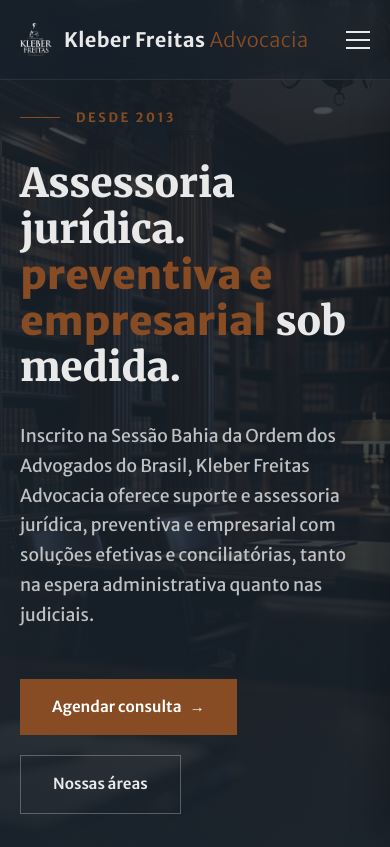
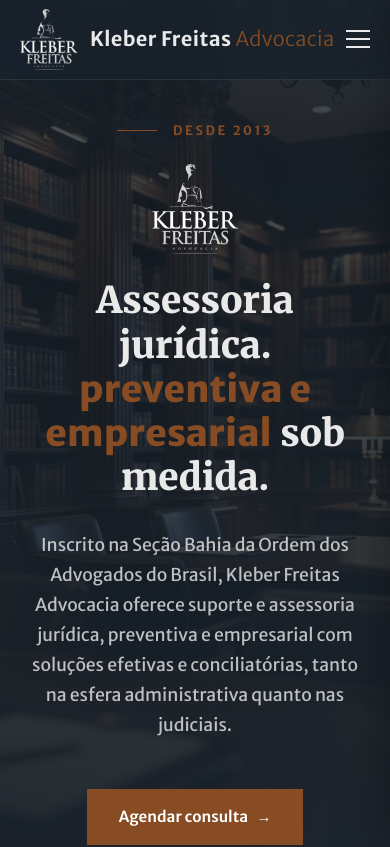
Before and after one commit to Artur0campos/site-kleber-front-end, a Next.js app: page / in a window 390 px wide. Shown: the top 847 px of the page. Built offline with nearby package versions, Linux system fonts and the light colour scheme; no server answers.

Commit message:
versão pré-final: mudanças na hero e no Nav

```diff
--- a/app/components/Hero.js
+++ b/app/components/Hero.js
@@ -1,4 +1,5 @@
 import styles from "./Hero.module.css";
+
 
 export default function Hero() {
   return (
@@ -10,25 +11,37 @@
       {/* Main hero body */}
       <div className={`container ${styles.container}`}>
         <div className={styles.heroContent}>
+
           <div className={styles.subtitleBadge}>Desde 2013</div>
-          <h1 className={styles.title}>
-            Assessoria jurídica. <br />
-            <span className={styles.titleHighlight}>preventiva e empresarial</span> sob medida.
-          </h1>
+
+          {/* Bloco unificado: Imagem ao lado esquerdo do Título */}
+          <div className={styles.titleFlexBlock}>
+            <div className={styles.brandSideWrapper}>
+              <img
+                src="/assets/brand.png"
+                alt="Logo Kleber Freitas Advocacia"
+                className={styles.brandSideImage}
+              />
+            </div>
+
+            <h1 className={styles.title}>
+              Assessoria jurídica. <br />
+              <span className={styles.titleHighlight}>preventiva e empresarial</span> sob medida.
+            </h1>
+          </div>
+
           <p className={styles.description}>
-            Inscrito na Sessão Bahia da Ordem dos Advogados do Brasil, Kleber Freitas Advocacia oferece suporte e assessoria jurídica, preventiva e empresarial com soluções efetivas e conciliatórias, tanto na espera administrativa quanto nas judiciais.
+            Inscrito na Seção Bahia da Ordem dos Advogados do Brasil, Kleber Freitas Advocacia oferece suporte e assessoria jurídica, preventiva e empresarial com soluções efetivas e conciliatórias, tanto na esfera administrativa quanto nas judiciais.
           </p>
+
           <div className={styles.buttonGroup}>
             <a href="#contato" className="btn-primary">
               Agendar consulta <span>→</span>
             </a>
-            <a href="#areas" className="btn-outline">
-              Nossas áreas
-            </a>
+
           </div>
         </div>
       </div>
-
     </section>
   );
 }
--- a/app/components/Hero.module.css
+++ b/app/components/Hero.module.css
@@ -5,7 +5,7 @@
   flex-direction: column;
   justify-content: center;
   background-color: var(--bg-dark);
-  padding: 120px 0 0 0; /* Add top padding to avoid overlap with navbar */
+  padding: 120px 0 40px 0;
   overflow: hidden;
 }
 
@@ -21,7 +21,7 @@
 .heroOverlay {
   position: absolute;
   inset: 0;
-  background: radial-gradient(circle at 70% 30%, rgba(25, 35, 45, 0.75) 0%, rgba(25, 35, 45, 0.96) 100%);
+  background: radial-gradient(circle at 30% 30%, rgba(25, 35, 45, 0.75) 0%, rgba(25, 35, 45, 0.96) 100%);
   z-index: 2;
 }
 
@@ -32,11 +32,10 @@
   display: flex;
   flex-direction: column;
   justify-content: center;
-  padding-bottom: 5rem;
 }
 
 .heroContent {
-  max-width: 720px;
+  max-width: 960px; /* Expandido para acomodar a logo e o texto lado a lado confortavelmente */
 }
 
 .subtitleBadge {
@@ -48,7 +47,7 @@
   font-weight: 700;
   letter-spacing: 0.2em;
   text-transform: uppercase;
-  margin-bottom: 2rem;
+  margin-bottom: 1.5rem;
 }
 
 .subtitleBadge::before {
@@ -59,18 +58,34 @@
   display: inline-block;
 }
 
-.title {
-  font-size: 4rem;
-  font-weight: 900;
-  color: var(--text-light);
-  line-height: 1.15;
+/* Container que coloca a imagem e o H1 lado a lado */
+.titleFlexBlock {
+  display: flex;
+  align-items: center;
+  gap: 2.5rem; /* Espaço entre a imagem e o início do texto */
   margin-bottom: 2rem;
 }
 
-@media (max-width: 768px) {
-  .title {
-    font-size: 2.5rem;
-  }
+/* Caixa da imagem ao lado do título */
+.brandSideWrapper {
+  flex-shrink: 0; /* Impede a imagem de esmagar ou diminuir */
+  display: flex;
+  align-items: center;
+}
+
+.brandSideImage {
+  height: 140px; /* Altura robusta para se equiparar às duas linhas do H1 */
+  width: auto;
+  object-fit: contain;
+  filter: drop-shadow(0 6px 15px rgba(0, 0, 0, 0.4));
+}
+
+.title {
+  font-size: 3.5rem; /* Leve ajuste no tamanho para equilibrar horizontalmente */
+  font-weight: 900;
+  color: var(--text-light);
+  line-height: 1.2;
+  margin-bottom: 0; /* Margem removida pois o container pai já gerencia o espaçamento */
 }
 
 .titleHighlight {
@@ -82,6 +97,7 @@
   color: rgba(233, 233, 233, 0.8);
   margin-bottom: 3rem;
   line-height: 1.7;
+  max-width: 720px; /* Mantém o parágrafo em uma largura boa para leitura */
 }
 
 .buttonGroup {
@@ -90,72 +106,50 @@
   flex-wrap: wrap;
 }
 
-/* Stats Bar at the bottom */
-.statsSection {
-  position: relative;
-  z-index: 3;
-  width: 100%;
-  background-color: rgba(25, 35, 45, 0.95);
-  border-top: 1px solid rgba(233, 233, 233, 0.08);
-  backdrop-filter: blur(10px);
-}
+/* Responsividade para telas menores */
+@media (max-width: 992px) {
+  .titleFlexBlock {
+    gap: 1.5rem;
+  }
 
-.statsContainer {
-  display: grid;
-  grid-template-columns: repeat(3, 1fr);
-  width: 100%;
-}
+  .brandSideImage {
+    height: 110px;
+  }
 
-.statItem {
-  padding: 3rem 2rem;
-  text-align: center;
-  display: flex;
-  flex-direction: column;
-  align-items: center;
-  justify-content: center;
-}
-
-.statItem:not(:last-child) {
-  border-right: 1px solid rgba(233, 233, 233, 0.08);
-}
-
-.statNumber {
-  font-family: var(--font-serif);
-  font-size: 3.5rem;
-  font-weight: 700;
-  color: var(--color-bronze);
-  line-height: 1;
-  margin-bottom: 0.5rem;
-}
-
-.statLabel {
-  font-size: 0.75rem;
-  font-weight: 700;
-  letter-spacing: 0.15em;
-  color: rgba(233, 233, 233, 0.6);
-  text-transform: uppercase;
+  .title {
+    font-size: 2.8rem;
+  }
 }
 
 @media (max-width: 768px) {
-  .hero {
-    min-height: auto;
-    padding-top: 100px;
+  .heroContent {
+    display: flex;
+    flex-direction: column;
+    align-items: center;
+    text-align: center;
   }
 
-  .statsContainer {
-    grid-template-columns: 1fr;
+  /* No mobile, o flex muda para coluna para o texto não ficar espremido */
+  .titleFlexBlock {
+    flex-direction: column;
+    gap: 1.5rem;
+    width: 100%;
   }
 
-  .statItem {
-    padding: 2rem 1rem;
+  .brandSideImage {
+    height: 90px; /* Reduz o tamanho da logo no celular */
   }
 
-  .statItem:not(:last-child) {
-    border-right: none;
-    border-bottom: 1px solid rgba(233, 233, 233, 0.08);
+  .title {
+    font-size: 2.3rem;
   }
 
-  .statNumber {
-    font-size: 2.75rem;
+  .subtitleBadge {
+    justify-content: center;
+  }
+
+  .buttonGroup {
+    justify-content: center;
+    width: 100%;
   }
 }
--- a/app/components/Navbar.js
+++ b/app/components/Navbar.js
@@ -2,6 +2,7 @@
 
 import { useState } from "react";
 import Image from "next/image";
+import { WhatsappLogo } from "@phosphor-icons/react"; // Importação do ícone
 import styles from "./Navbar.module.css";
 
 export default function Navbar() {
@@ -22,9 +23,9 @@
         <a href="#" className={styles.logoWrapper} onClick={closeMenu}>
           <Image
             src="/assets/brand.png"
-            alt="Marques & Associados"
-            width={32}
-            height={32}
+            alt="Kleber Freitas Advocacia"
+            width={58}
+            height={58}
             style={{ objectFit: "contain" }}
           />
           <span className={styles.logoText}>
@@ -62,19 +63,19 @@
           {isOpen && (
             <li style={{ width: "100%" }}>
               <a
-                href="#contato"
+                href="https://api.whatsapp.com/send/?phone=5575988368663&text&type=phone_number&app_absent=0"
                 className={styles.ctaMobile}
                 onClick={closeMenu}
               >
-                Consultoria →
+                <WhatsappLogo size={20} weight="fill" /> WhatsApp
               </a>
             </li>
           )}
         </ul>
 
         {/* CTA Button Desktop */}
-        <a href="#contato" className={styles.ctaButton}>
-          Consultoria <span style={{ fontSize: "1rem" }}>→</span>
+        <a href="https://api.whatsapp.com/send/?phone=5575988368663&text&type=phone_number&app_absent=0" className={styles.ctaButton}>
+          <WhatsappLogo size={18} weight="fill" /> WhatsApp
         </a>
 
         {/* Burger Button */}
--- a/app/components/Navbar.module.css
+++ b/app/components/Navbar.module.css
@@ -4,7 +4,7 @@
   left: 0;
   right: 0;
   height: 80px;
-  background-color: rgba(25, 35, 45, 0.475);
+  background-color: rgba(25, 35, 45, 0.816);
   backdrop-filter: blur(12px);
   -webkit-backdrop-filter: blur(12px);
   border-bottom: 1px solid rgba(233, 233, 233, 0.08);
@@ -69,6 +69,7 @@
   padding: 0.75rem 1.5rem;
   display: inline-flex;
   align-items: center;
+  justify-content: center;
   gap: 0.5rem;
   transition: all 0.3s ease;
 }
@@ -146,7 +147,7 @@
   }
 
   .ctaMobile {
-    display: block;
+    display: flex;
     margin-top: 2rem;
     width: 100%;
     text-align: center;
@@ -154,5 +155,8 @@
     color: #fff;
     padding: 1rem;
     font-weight: 600;
+    align-items: center;
+    justify-content: center;
+    gap: 0.5rem;
   }
 }
--- a/package.json
+++ b/package.json
@@ -9,6 +9,7 @@
     "lint": "eslint"
   },
   "dependencies": {
+    "@phosphor-icons/react": "^2.1.10",
     "next": "16.2.9",
     "react": "19.2.4",
     "react-dom": "19.2.4",
```
Also changed, not shown: 1 other file (tests, documents, lock files or other folders).
